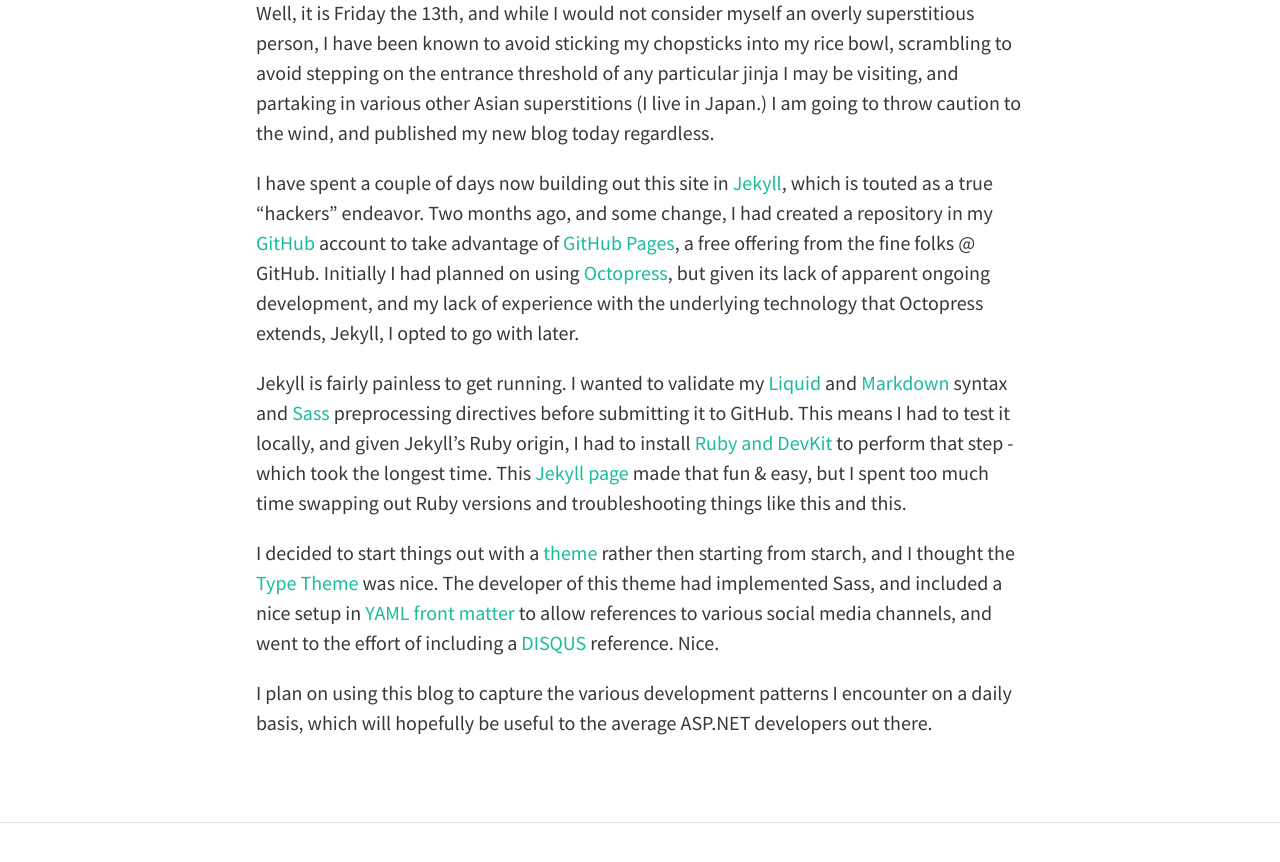
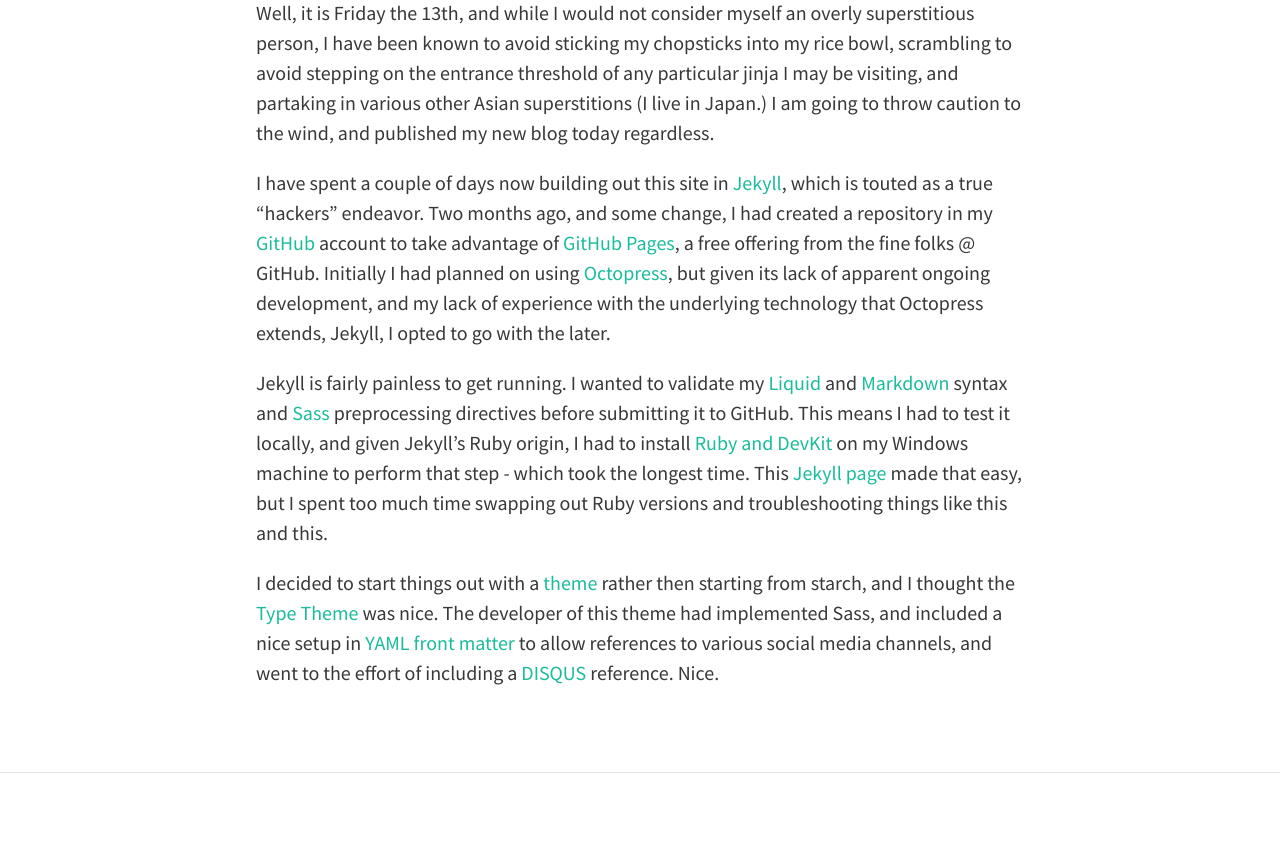
Before and after one commit to 8pod/8pod.github.io, a Jekyll site: the page built from _posts/2015-03-13-hello-world.md, in a window 1280 px wide and 900 px high, scrolled down 478 px. Shown: the top 862 px of the window. Built offline with Jekyll 4.4.1, drawn with Linux system fonts in a browser that asks for light colours; nearby versions of some CDN libraries; comment, search, counter and statistics services are not loaded.

Commit message:
Minor post updates.
Minor post updates.

```diff
--- a/_posts/2015-03-13-hello-world.md
+++ b/_posts/2015-03-13-hello-world.md
@@ -5,10 +5,8 @@ feature-img: "img/cary.jpg"
 ---
 Well, it is Friday the 13th, and while I would not consider myself an overly superstitious person, I have been known to avoid sticking my chopsticks into my rice bowl, scrambling to avoid stepping on the entrance threshold of any particular jinja I may be visiting, and partaking in various other Asian superstitions (I live in Japan.) I am going to throw caution to the wind, and published my new blog today regardless.
 
-I have spent a couple of days now building out this site in [Jekyll](http://jekyllrb.com/), which is touted as a true "hackers" endeavor. Two months ago, and some change, I had created a repository in my [GitHub](https://github.com/8pod) account to take advantage of [GitHub Pages](https://pages.github.com/), a free offering from the fine folks @ GitHub. Initially I had planned on using [Octopress](http://octopress.org/), but given its lack of apparent ongoing development, and my lack of experience with the underlying technology that Octopress extends, Jekyll, I opted to go with later.
+I have spent a couple of days now building out this site in [Jekyll](http://jekyllrb.com/), which is touted as a true "hackers" endeavor. Two months ago, and some change, I had created a repository in my [GitHub](https://github.com/8pod) account to take advantage of [GitHub Pages](https://pages.github.com/), a free offering from the fine folks @ GitHub. Initially I had planned on using [Octopress](http://octopress.org/), but given its lack of apparent ongoing development, and my lack of experience with the underlying technology that Octopress extends, Jekyll, I opted to go with the later.
 
-Jekyll is fairly painless to get running. I wanted to validate my [Liquid](https://github.com/Shopify/liquid/wiki) and [Markdown](http://daringfireball.net/projects/markdown/) syntax and [Sass](http://sass-lang.com/) preprocessing directives before submitting it to GitHub. This means I had to test it locally, and given Jekyll's Ruby origin, I had to install [Ruby and DevKit](http://rubyinstaller.org/downloads/) to perform that step - which took the longest time. This [Jekyll page](http://jekyll-windows.juthilo.com/) made that fun & easy, but I spent too much time swapping out Ruby versions and troubleshooting things like this and this.
+Jekyll is fairly painless to get running. I wanted to validate my [Liquid](https://github.com/Shopify/liquid/wiki) and [Markdown](http://daringfireball.net/projects/markdown/) syntax and [Sass](http://sass-lang.com/) preprocessing directives before submitting it to GitHub. This means I had to test it locally, and given Jekyll's Ruby origin, I had to install [Ruby and DevKit](http://rubyinstaller.org/downloads/) on my Windows machine to perform that step - which took the longest time. This [Jekyll page](http://jekyll-windows.juthilo.com/) made that easy, but I spent too much time swapping out Ruby versions and troubleshooting things like this and this.
 
 I decided to start things out with a [theme](http://jekyllthemes.org/) rather then starting from starch, and I thought the [Type Theme](http://rohanchandra.github.io/project/type/) was nice. The developer of this theme had implemented Sass, and included a nice setup in [YAML front matter](http://jekyllrb.com/docs/frontmatter/) to allow references to various social media channels, and went to the effort of including a [DISQUS](https://disqus.com/) reference. Nice.
-
-I plan on using this blog to capture the various development patterns I encounter on a daily basis, which will hopefully be useful to the average ASP.NET developers out there.
```
